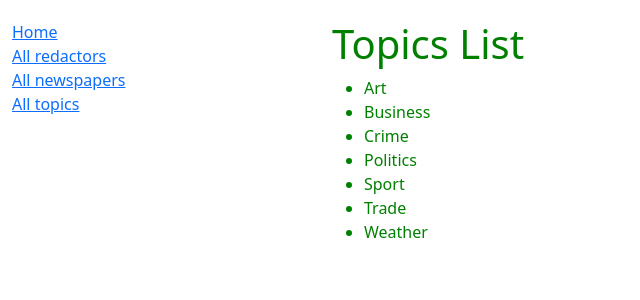
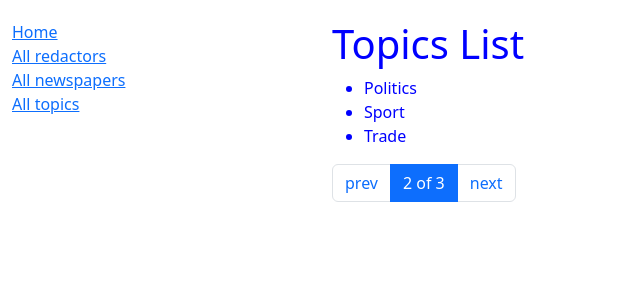
Before and after one commit to OmeLchDO/NewspapeerAgency, a Django app: page /topics/?page=2 in a window 1280 px wide. Shown: the top 300 px of the page, without its empty margins (0-640 px from the left). Run offline with Django 4.2, Linux system fonts and the light colour scheme; data comes from the database, SQL or seed files in the repository; tables that the repository leaves empty hold one stand-in row (values such as "Sample post").

Commit message:
'added detailed pages & pagination '

```diff
--- a/catalog/models.py
+++ b/catalog/models.py
@@ -1,6 +1,7 @@
 from django.conf import settings
 from django.contrib.auth.models import AbstractUser
 from django.db import models
+from django.urls import reverse
 
 
 class Topic(models.Model):
@@ -17,8 +18,8 @@ class Redactor(AbstractUser):
     years_of_experience = models.IntegerField(null=True, blank=True)
 
     class Meta:
-        verbose_name = "Publisher"
-        verbose_name_plural = "Publishers"
+        verbose_name = "Redactor"
+        verbose_name_plural = "Redactors"
         ordering = ["username"]
 
     def __str__(self):
@@ -28,15 +29,18 @@ class Redactor(AbstractUser):
 class Newspaper(models.Model):
     title = models.CharField(max_length=100)
     content = models.TextField()
-    published_date = models.DateField()
+    published_date = models.DateField(null=True)
     topic = models.ForeignKey(
         Topic,
         on_delete=models.CASCADE,
     )
-    publishers = models.ManyToManyField(settings.AUTH_USER_MODEL, related_name="newspapers")
+    redactors = models.ManyToManyField(settings.AUTH_USER_MODEL, related_name="newspapers")
+
+    def get_absolute_url(self):
+        return reverse("catalog:newspaper-detail", args=[str(self.id)])
 
     class Meta:
-        ordering = ["title"]
+        ordering = ["-published_date"]
 
     def __str__(self):
         return f"{self.title}"
--- a/catalog/urls.py
+++ b/catalog/urls.py
@@ -1,6 +1,12 @@
 from django.urls import path
 
-from catalog.views import index, TopicListView, NewspaperListView, RedactorListView
+from catalog.views import (
+    index,
+    TopicListView,
+    NewspaperListView,
+    RedactorListView,
+    NewspaperDetailView,
+)
 
 
 urlpatterns = [
@@ -16,6 +22,11 @@ urlpatterns = [
         name="newspaper-list"),
 
     path(
+        "newspapers/<int:pk>",
+        NewspaperDetailView.as_view(),
+        name="newspaper-detail"),
+
+    path(
         "redactors/",
         RedactorListView.as_view(),
         name="redactor-list"),
--- a/catalog/views.py
+++ b/catalog/views.py
@@ -1,4 +1,4 @@
-from django.http import HttpResponse
+from django.http import HttpResponse, Http404
 from django.shortcuts import render
 from django.views import generic
 
@@ -21,13 +21,23 @@ def index(request):
 class TopicListView(generic.ListView):
     model = Topic
     template_name = "catalog/topic_list.html"
+    queryset = Topic.objects.all()
+    paginate_by = 3
 
 
 class NewspaperListView(generic.ListView):
     model = Newspaper
     template_name = "catalog/newspaper_list.html"
+    queryset = Newspaper.objects.all()
+    paginate_by = 3
+
+
+class NewspaperDetailView(generic.DetailView):
+    model = Newspaper
 
 
 class RedactorListView(generic.ListView):
     model = Redactor
     template_name = "catalog/redactor_list.html"
+    queryset = Redactor.objects.all()
+    paginate_by = 3
--- a/static/css/styles.css
+++ b/static/css/styles.css
@@ -1,7 +1,7 @@
 body {
     margin-top: 20px;
-    color: green;
- }
+    color: blue;
+}
 
 .sidebar-nav {
     padding: 0;
--- a/templates/base.html
+++ b/templates/base.html
@@ -30,10 +30,13 @@
 
         {% endblock %}
 <!---------------------------------end Content----------------------------->
-
+<!---------------------------------start Pagination----------------------------->
+        {% block pagination %}
+          {% include "includes/pagination.html" %}
+        {% endblock %}
+<!---------------------------------end Pagination----------------------------->
       </div>
     </div>
-
   </div>
 </body>
 </html>
--- a/templates/catalog/newspaper_list.html
+++ b/templates/catalog/newspaper_list.html
@@ -5,7 +5,8 @@
   {% if newspaper_list %}
     <ul>
       {% for newspaper in newspaper_list %}
-        <li><a href="#">{{ newspaper.title }}</a>
+        <li>
+          <a href="{{ newspaper.get_absolute_url }}">{{ newspaper.title }}</a>
         (topics: <a href="#">{{ newspaper.topic.name }}</a>, published: {{ newspaper.published_date }})
         </li>
       {% endfor %}
--- a/templates/catalog/redactor_list.html
+++ b/templates/catalog/redactor_list.html
@@ -3,7 +3,7 @@
 {% block content %}
   <h1>Redactors List</h1>
   {% if redactor_list %}
-    <a>
+    <ul>
       {% for redactor in redactor_list %}
         <li><a href="#">{{ redactor.username }}</a>
         ({{ redactor.first_name }} {{ redactor.last_name }})
--- /dev/null
+++ b/templates/includes/pagination.html
@@ -0,0 +1,19 @@
+{% if is_paginated %}
+  <ul class="pagination">
+    {% if page_obj.has_previous %}
+      <li class="page-item">
+        <a href="?page={{ page_obj.previous_page_number }}" class="page-link">prev</a>
+      </li>
+    {% endif %}
+
+  <li class="page-item active">
+    <span class="page-link">{{ page_obj.number }} of {{ paginator.num_pages }}</span>
+  </li>
+
+    {% if page_obj.has_next %}
+      <li class="page-item">
+        <a href="?page={{ page_obj.next_page_number }}" class="page-link">next</a>
+      </li>
+    {% endif %}
+  </ul>
+{% endif %}
```
Also changed, not shown: templates/catalog/newspaper_detail.html (added, +18 -0 lines), db.sqlite3, templates/catalog/index.html (line endings or trailing spaces), templates/catalog/topic_list.html (line endings or trailing spaces).
